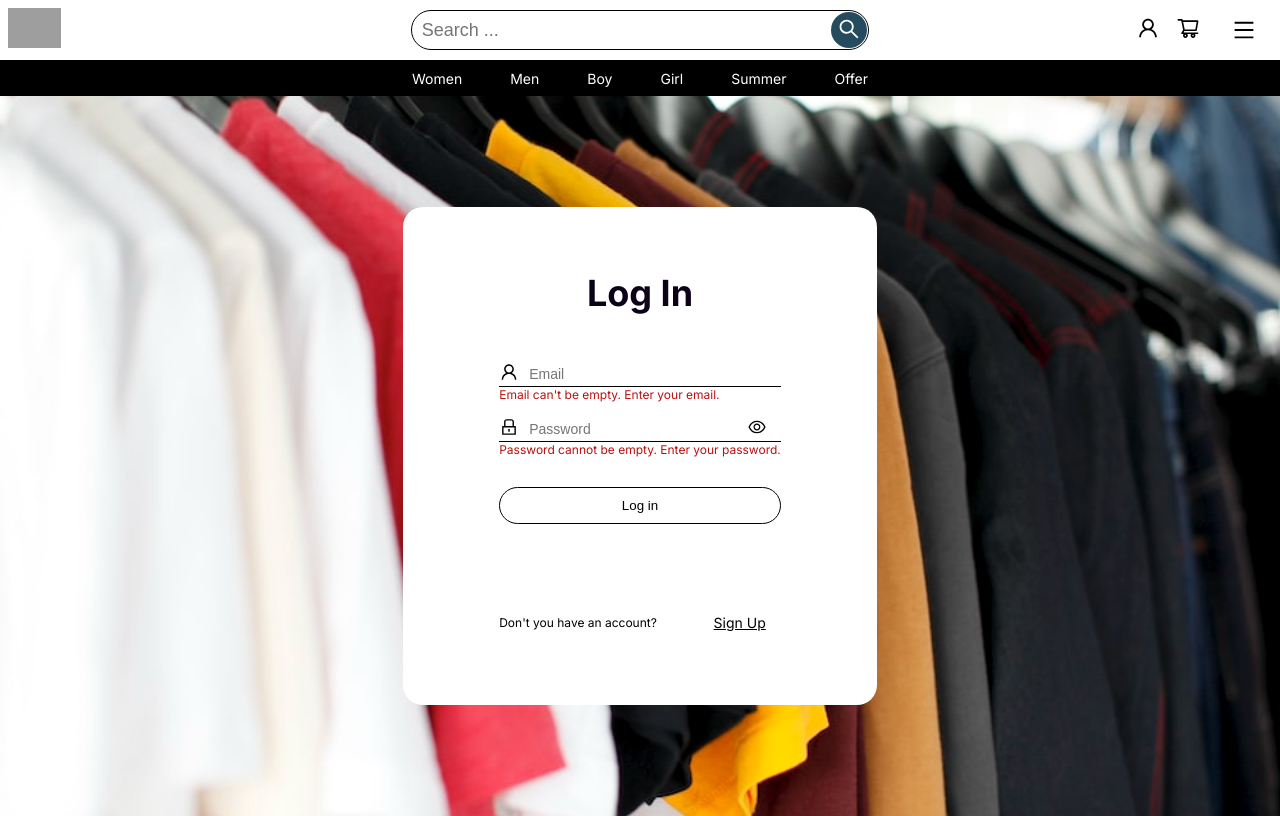
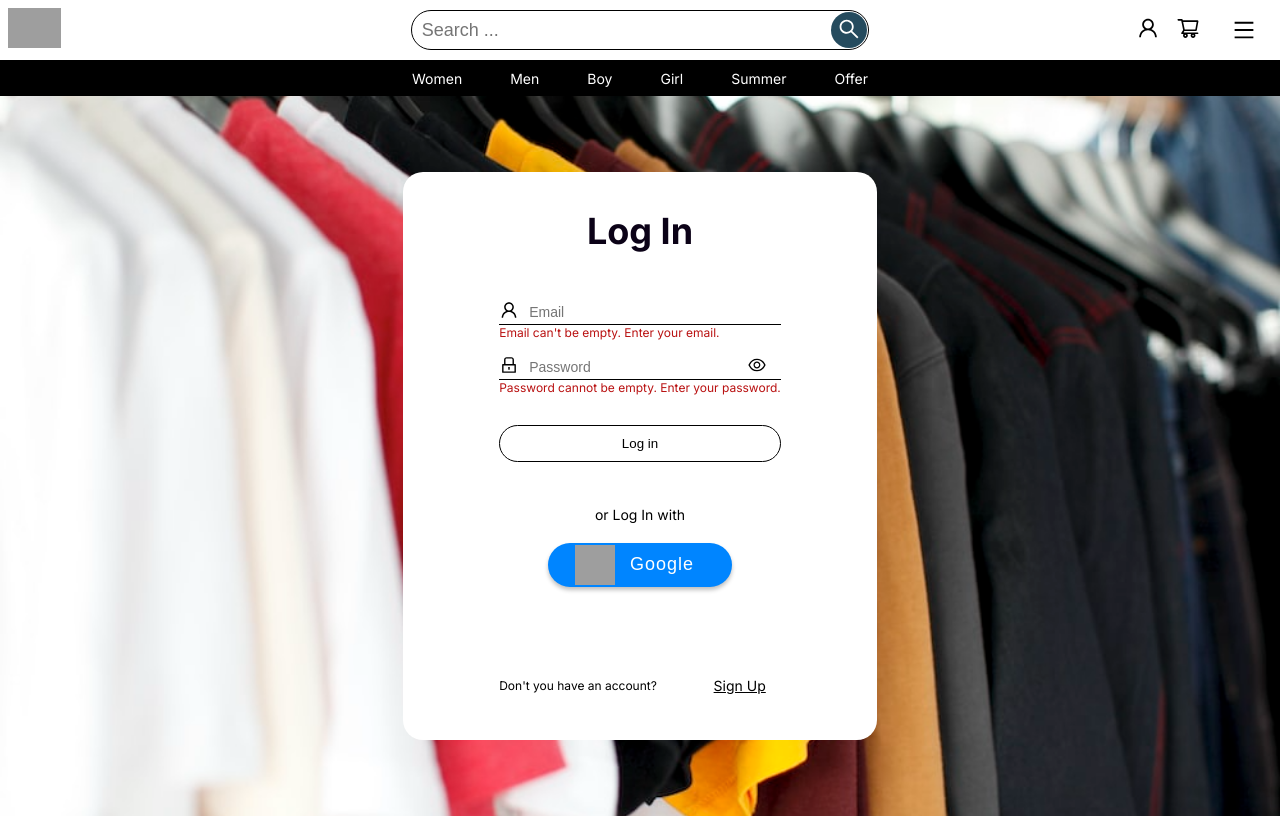
Before and after one commit to Les-Jailes/Boutique_Clothing, a Next.js app: page /pages/account/login in a window 1280 px wide. Built offline with nearby package versions, Linux system fonts and the light colour scheme; no server answers; grey boxes are pictures that could not be loaded.

Commit message:
Button Google added into Login Page

```diff
--- a/package.json
+++ b/package.json
@@ -11,9 +11,9 @@
   "dependencies": {
     "aws4": "^1.12.0",
     "axios": "^1.6.0",
-    "firebase": "^10.5.2",
     "bcryptjs": "^2.4.3",
     "dotenv": "^16.3.1",
+    "firebase": "^10.5.2",
     "mongoose": "^8.0.0",
     "next": "14.0.1",
     "next-auth": "^4.24.4",
--- a/src/app/pages/account/login/page.jsx
+++ b/src/app/pages/account/login/page.jsx
@@ -6,6 +6,7 @@ import Link from 'next/link'
 import {AiOutlineUser,AiOutlineLock, AiOutlineEye,AiOutlineEyeInvisible} from 'react-icons/ai'
 import { useRouter } from 'next/navigation'
 import { validateEmail, validatePassword } from '@/utils/formValidations';
+import GoogleAuthButton from '@/components/GoogleAuthentication/GoogleAuthButton';
 
 
 const Login = () => {
@@ -147,6 +148,10 @@ const Login = () => {
             )}
           </div>
           <button className={styles.button}>Log in</button>
+          <p className={styles.text} >or Log In with</p>
+          <div className={styles.googleAuthButtonDiv} >
+            <GoogleAuthButton />
+          </div>
         </form>
         <div className={styles.bottomSignUp}>
           <p className={styles.signUpTxt}>Don&apos;t you have an account?</p>
--- a/src/app/pages/account/login/page.module.css
+++ b/src/app/pages/account/login/page.module.css
@@ -12,7 +12,7 @@
     justify-content: space-between;
     flex-direction: column;
     gap: 5rem;
-    padding: 4rem 6rem;
+    padding: 2.3rem 6rem;
     background-color: #fff;
     border-radius: 20px;
 }
@@ -46,6 +46,19 @@
     color: #000000;
     transition: all 0.2s ease;
     border-bottom: 1.5px solid #000000;
+}
+.text {
+    text-align: center;
+    color: black;
+    font-size: 14px;
+    font-weight: 300px;
+    margin-top: 44px;
+}
+.googleAuthButtonDiv {
+    display: flex;
+    justify-content: center;
+    align-items: center;
+    margin-top: 20px;
 }
 .input:focus{
     border-color: #646464;
--- a/src/css/GoogleAuthenticationStyles/GoogleButtonStyles.css
+++ b/src/css/GoogleAuthenticationStyles/GoogleButtonStyles.css
@@ -52,7 +52,7 @@
     }
 
     .google-button-container {
-      padding: 10px;
+      padding: 2px;
       justify-content: center;
     }
   }
```
Also changed, not shown: 1 other file (tests, documents, lock files or other folders).
